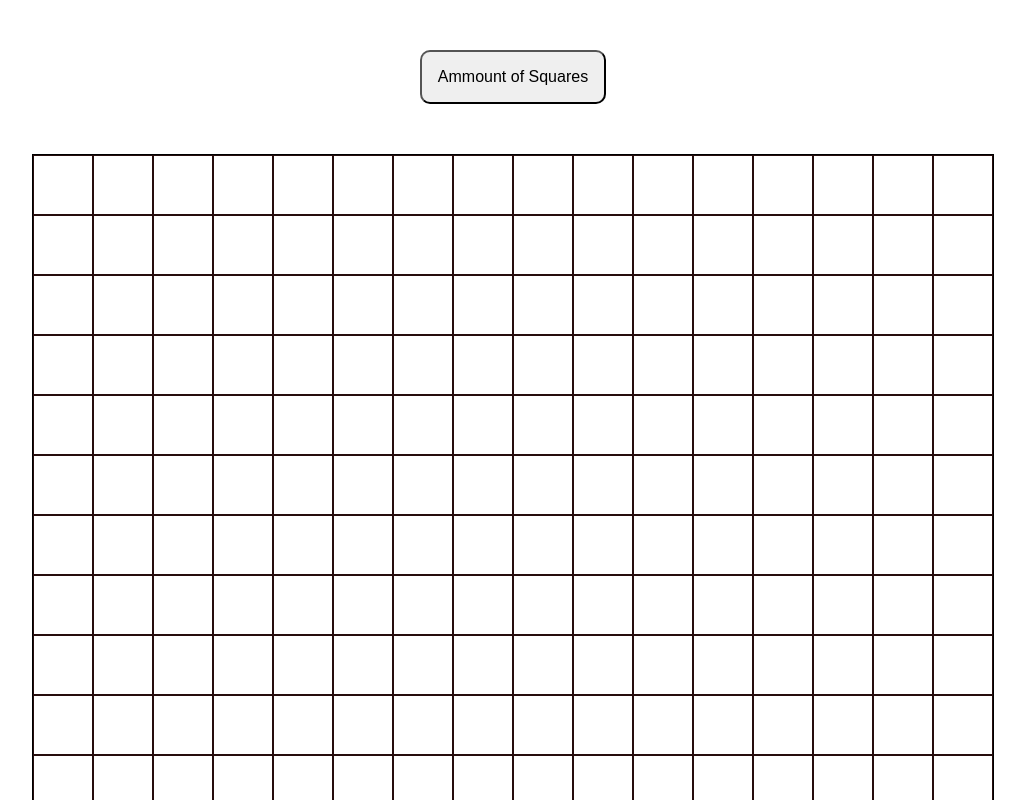
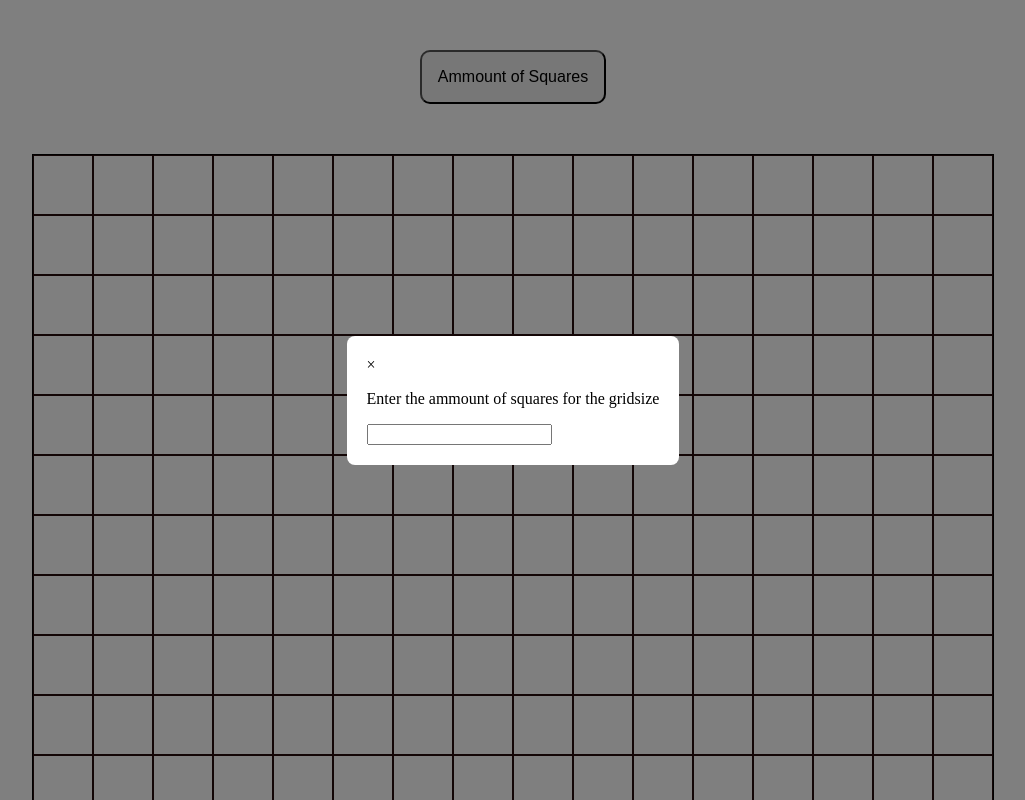
Before and after one commit to KingLightGamer/-Etch-a-Sketch, a plain HTML site: page index.html in a window 1280 px wide. Both pictures are taken after a click on the button "Ammount of Squares". Shown: the top 800 px of the page, without its empty margins (127-1152 px from the left). Drawn offline with Linux system fonts and the light colour scheme.

Commit message:
Now if you click the button the eventLisener pops the popup open showing the hidden id popup. I also put an input in the popup but without a function. In addition to that i added an X to close the popup

```diff
--- a/index.css
+++ b/index.css
@@ -24,3 +24,20 @@ padding: 16px;
 border-radius: 10px;
 font-size: 16px;
 }
+#popup{
+ display: none;
+  position: fixed;
+  top: 0;
+  left: 0;
+  width: 100vw;
+  height: 100vh;
+  background-color: rgba(0, 0, 0, 0.5);
+  justify-content: center;
+  align-items: center;
+
+}
+.popup-content {
+  background: white;
+  padding: 20px;
+  border-radius: 8px;
+}
--- a/index.html
+++ b/index.html
@@ -7,7 +7,14 @@
     <link rel="stylesheet" href="index.css">
 </head>
 <body>
- <div class="aboveMiddle"> <button>Ammount of Squares</button></div>
+ <div class="aboveMiddle"> <button id="openPopup">Ammount of Squares</button></div>
+  <div id="popup" >
+    <div class="popup-content">
+     <span id="closePopup" class="close">&times;</span>
+      <p>Enter the ammount of squares for the gridsize</p>
+      <input type="number">
+    </div>
+  </div>
      <div id="container"></div>
 
   <script src="index.js"></script>
--- a/index.js
+++ b/index.js
@@ -17,3 +17,19 @@ for (let i = 0; i < totalSquares; i++) {
 
   container.appendChild(square);
 }
+
+
+const openPopup = document.getElementById("openPopup");
+const closePopup = document.getElementById("closePopup");
+const popup = document.getElementById("popup");
+
+openPopup.addEventListener("click", () => {
+  popup.style.display = "flex";
+});
+
+closePopup.addEventListener("click", () => {
+  popup.style.display = "none";
+});
+
+
+;
```
